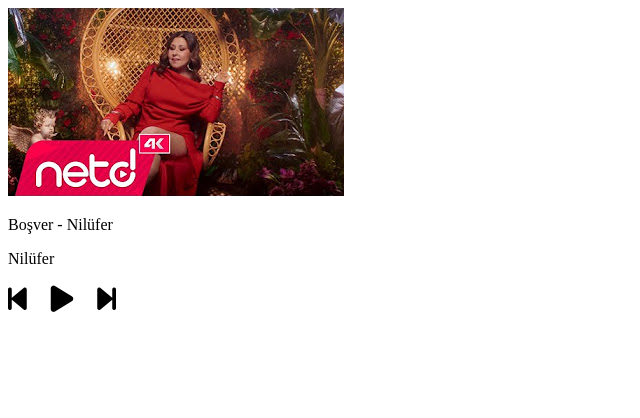
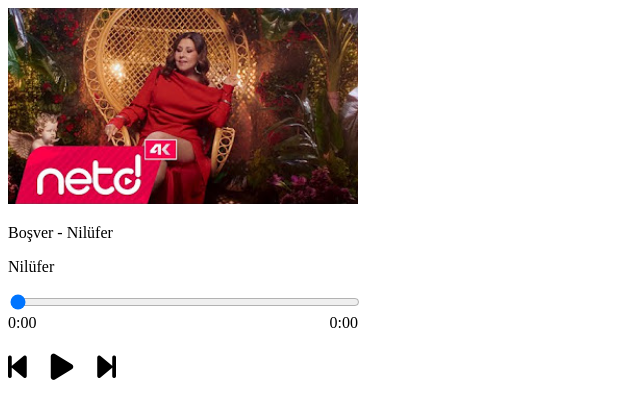
Before and after one commit to gelisenyazilimci/Music-Player, a plain HTML site: page Index.html in a window 1280 px wide. Shown: the whole page, without its empty margins (0-640 px from the left). Drawn offline with Linux system fonts and the light colour scheme.

Commit message:
Progress Bar

```diff
--- a/Index.html
+++ b/Index.html
@@ -18,6 +18,17 @@
         <p class="title"></p>
         <p class="singer"></p>
     </div>
+    <div id="progress">
+        <input type="range" id="progress-bar">
+        <div class="times">
+            <span id="current-time">
+                0:00
+            </span>
+            <span id="duration">
+                0:00
+            </span>
+        </div>
+    </div>
     <div id="controls">
         <i id="prev" class="fa-solid fa-backward-step"></i>
         <i id="play" class="fa-solid fa-play"></i>
--- a/app.js
+++ b/app.js
@@ -2,25 +2,19 @@ const container = document.querySelector(".container");
 const image = document.querySelector("#music-image");
 const title = document.querySelector("#music-details .title");
 const singer = document.querySelector("#music-details .singer");
+const play = document.querySelector("#controls #play");
 const prev = document.querySelector("#controls #prev");
-const play = document.querySelector("#controls #play");
 const next = document.querySelector("#controls #next");
+const duration = document.querySelector("#duration");
+const currentTime = document.querySelector("#current-time");
+const progressBar = document.querySelector("#progress-bar");
 
 const player = new MusicPlayer(musicList);
-
-
-container.classList.remove("pause");
 
 window.addEventListener("load", () => {
     let music = player.getMusic();
     displayMusic(music);
 });
-
-
-window.addEventListener("load", () => {
-    let music = player.getMusic();
-    displayMusic(music);
-})
 
 function displayMusic(music) {
     title.innerText = music.getName();
@@ -32,16 +26,22 @@ function displayMusic(music) {
 play.addEventListener("click", () => {
     const isMusicPlay = container.classList.contains("playing");
     isMusicPlay ? pauseMusic() : playMusic();
-    audio.play();
 });
 
 prev.addEventListener("click", () => {
-   prevMusic();
+    prevMusic();
 });
 
 next.addEventListener("click", () => {
     nextMusic();
 });
+
+function prevMusic() {
+    player.prev();
+    let music = player.getMusic();
+    displayMusic(music);
+    playMusic();
+}
 
 function nextMusic() {
     player.next();
@@ -50,24 +50,32 @@ function nextMusic() {
     playMusic();
 }
 
-function prevMusic() {
-    player.prev();
-    let music = player.getMusic();
-    displayMusic(music);
-    playMusic();
+function pauseMusic() {
+    container.classList.remove("playing");
+    play.classList = "fa-solid fa-play";
+    audio.pause();
 }
 
-function playMusic () {
-    container.classList.remove("pause");
+function playMusic() {
     container.classList.add("playing");
-    play.classList = "fa-solid fa-play";
+    play.classList = "fa-solid fa-pause";
     audio.play();
 }
 
+const calculateTime = (toplamSaniye) => {
+    const dakika = Math.floor(toplamSaniye / 60);
+    const saniye = Math.floor(toplamSaniye % 60);
+    const guncellenenSaniye = saniye < 10 ? `0${saniye}`: `${saniye}`;
+    const sonuc = `${dakika}:${guncellenenSaniye}`;
+    return sonuc;
+}
 
-function pauseMusic () {
-    container.classList.remove("playing");
-    container.classList.add("pause");
-    play.classList = "fa-solid fa-pause";
-    audio.pause();
-}
+audio.addEventListener("loadedmetadata", () => {
+    duration.textContent = calculateTime(audio.duration);
+    progressBar.max = Math.floor(audio.duration);
+});
+
+audio.addEventListener("timeupdate", () => {
+    progressBar.value = Math.floor(audio.currentTime);
+    currentTime.textContent = calculateTime(progressBar.value);
+});
--- a/style.css
+++ b/style.css
@@ -1,4 +1,24 @@
+.container { width: 350px}
+
 #controls i {
     font-size: 30px;
     margin-right: 20px ;
 }
+
+#progress-bar {
+    width: 100%;
+}
+
+#progress .times {
+    display: flex;
+    align-items: center;
+    justify-content: space-between;
+}
+
+#progress {
+    margin-bottom: 20px;
+}
+
+#music-image {
+    width: 100%;
+}
```
